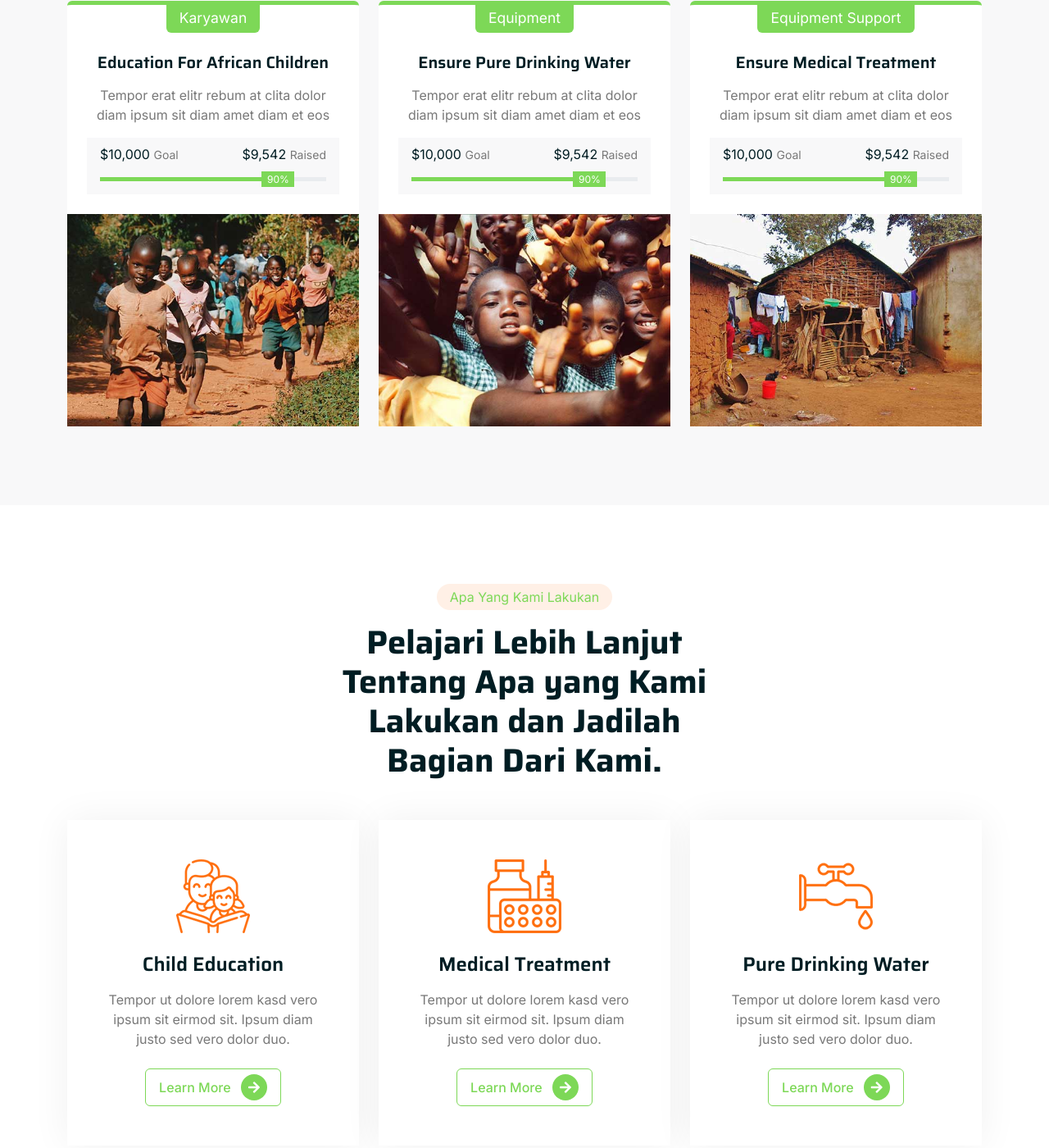
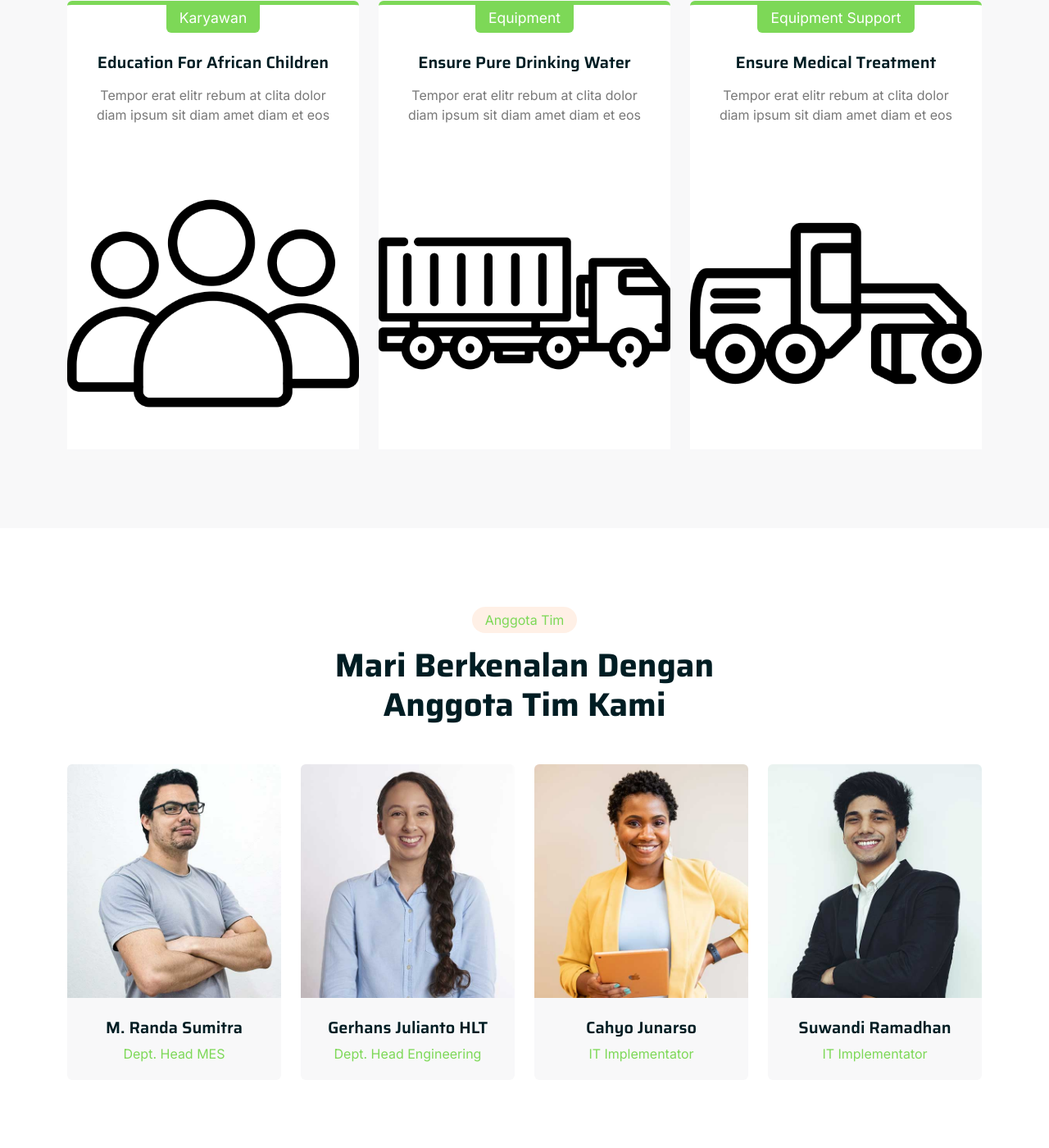
Before and after one commit to AnonymousXbkl/Website-JYL-FIX, a plain HTML site: page index.html in a window 1280 px wide. Shown: the part 2054-3454 px from the top of the page at 82% size. Drawn offline with nearby package versions, Linux system fonts and the light colour scheme.

Commit message:
penghapusan bagian service dan penambahan icon untuk sumber daya perusahaan

```diff
--- a/index.html
+++ b/index.html
@@ -197,7 +197,7 @@
                             </div>
                             <h5 class="mb-3">Education For African Children</h5>
                             <p>Tempor erat elitr rebum at clita dolor diam ipsum sit diam amet diam et eos</p>
-                            <div class="causes-progress bg-light p-3 pt-2">
+                            <!-- <div class="causes-progress bg-light p-3 pt-2">
                                 <div class="d-flex justify-content-between">
                                     <p class="text-dark">$10,000 <small class="text-body">Goal</small></p>
                                     <p class="text-dark">$9,542 <small class="text-body">Raised</small></p>
@@ -207,10 +207,10 @@
                                         <span>90%</span>
                                     </div>
                                 </div>
-                            </div>
+                            </div> -->
                         </div>
                         <div class="position-relative mt-auto">
-                            <img class="img-fluid" src="img/courses-1.jpg" alt="">
+                            <img class="img-fluid" src="img/icon/people.png" alt="">
                             <div class="causes-overlay">
                                 <a class="btn btn-outline-primary" href="">
                                     Read More
@@ -230,7 +230,7 @@
                             </div>
                             <h5 class="mb-3">Ensure Pure Drinking Water</h5>
                             <p>Tempor erat elitr rebum at clita dolor diam ipsum sit diam amet diam et eos</p>
-                            <div class="causes-progress bg-light p-3 pt-2">
+                            <!-- <div class="causes-progress bg-light p-3 pt-2">
                                 <div class="d-flex justify-content-between">
                                     <p class="text-dark">$10,000 <small class="text-body">Goal</small></p>
                                     <p class="text-dark">$9,542 <small class="text-body">Raised</small></p>
@@ -240,10 +240,10 @@
                                         <span>90%</span>
                                     </div>
                                 </div>
-                            </div>
+                            </div> -->
                         </div>
                         <div class="position-relative mt-auto">
-                            <img class="img-fluid" src="img/courses-2.jpg" alt="">
+                            <img class="img-fluid" src="img/icon/truck.png" alt="">
                             <div class="causes-overlay">
                                 <a class="btn btn-outline-primary" href="">
                                     Read More
@@ -263,20 +263,20 @@
                             </div>
                             <h5 class="mb-3">Ensure Medical Treatment</h5>
                             <p>Tempor erat elitr rebum at clita dolor diam ipsum sit diam amet diam et eos</p>
-                            <div class="causes-progress bg-light p-3 pt-2">
+                            <!-- <div class="causes-progress bg-light p-3 pt-2">
                                 <div class="d-flex justify-content-between">
-                                    <p class="text-dark">$10,000 <small class="text-body">Goal</small></p>
-                                    <p class="text-dark">$9,542 <small class="text-body">Raised</small></p>
+                                    <p class="text-dark">3<small class="text-body">Goal</small></p>
+                                    <p class="text-dark">3<small class="text-body">Raised</small></p>
                                 </div>
                                 <div class="progress">
                                     <div class="progress-bar" role="progressbar" aria-valuenow="90" aria-valuemin="0" aria-valuemax="100">
-                                        <span>90%</span>
+                                        <span>100%</span>
                                     </div>
                                 </div>
-                            </div>
+                            </div> -->
                         </div>
                         <div class="position-relative mt-auto">
-                            <img class="img-fluid" src="img/courses-3.jpg" alt="">
+                            <img class="img-fluid" src="img/icon/grader.png" alt="">
                             <div class="causes-overlay">
                                 <a class="btn btn-outline-primary" href="">
                                     Read More
@@ -295,17 +295,17 @@
 
 
     <!-- Service Start -->
-    <div class="container-xxl py-5">
+    <!-- <div class="container-xxl py-5">
         <div class="container">
             <div class="text-center mx-auto mb-5 wow fadeInUp" data-wow-delay="0.1s" style="max-width: 500px;">
-                <div class="d-inline-block rounded-pill bg-secondary text-primary py-1 px-3 mb-3">Apa Yang Kami Lakukan</div>
-                <h1 class="display-6 mb-5">Pelajari Lebih Lanjut Tentang Apa yang Kami Lakukan dan Jadilah Bagian Dari Kami.</h1>
+                <div class="d-inline-block rounded-pill bg-secondary text-primary py-1 px-3 mb-3">Sumber Daya</div>
+                <h1 class="display-6 mb-5">Karyawan dan Alat Berat</h1>
             </div>
             <div class="row g-4 justify-content-center">
                 <div class="col-lg-4 col-md-6 wow fadeInUp" data-wow-delay="0.1s">
                     <div class="service-item bg-white text-center h-100 p-4 p-xl-5">
-                        <img class="img-fluid mb-4" src="img/icon-1.png" alt="">
-                        <h4 class="mb-3">Child Education</h4>
+                        <img class="img-fluid mb-4" src="img/icon/people.png" alt="">
+                        <h4 class="mb-3">Karyawan</h4>
                         <p class="mb-4">Tempor ut dolore lorem kasd vero ipsum sit eirmod sit. Ipsum diam justo sed vero dolor duo.</p>
                         <a class="btn btn-outline-primary px-3" href="">
                             Learn More
@@ -317,7 +317,7 @@
                 </div>
                 <div class="col-lg-4 col-md-6 wow fadeInUp" data-wow-delay="0.3s">
                     <div class="service-item bg-white text-center h-100 p-4 p-xl-5">
-                        <img class="img-fluid mb-4" src="img/icon-2.png" alt="">
+                        <img class="img-fluid mb-4" src="img/icon/truck.png" alt="">
                         <h4 class="mb-3">Medical Treatment</h4>
                         <p class="mb-4">Tempor ut dolore lorem kasd vero ipsum sit eirmod sit. Ipsum diam justo sed vero dolor duo.</p>
                         <a class="btn btn-outline-primary px-3" href="">
@@ -330,7 +330,7 @@
                 </div>
                 <div class="col-lg-4 col-md-6 wow fadeInUp" data-wow-delay="0.5s">
                     <div class="service-item bg-white text-center h-100 p-4 p-xl-5">
-                        <img class="img-fluid mb-4" src="img/icon-3.png" alt="">
+                        <img class="img-fluid mb-4" src="img/icon/grader.png" alt="">
                         <h4 class="mb-3">Pure Drinking Water</h4>
                         <p class="mb-4">Tempor ut dolore lorem kasd vero ipsum sit eirmod sit. Ipsum diam justo sed vero dolor duo.</p>
                         <a class="btn btn-outline-primary px-3" href="">
@@ -343,7 +343,7 @@
                 </div>
             </div>
         </div>
-    </div>
+    </div> -->
     <!-- Service End -->
 
     <!-- Team Start -->
```
Also changed, not shown: img/icon/grader.png (added), img/icon/people.png (added), img/icon/truck.png (added).
